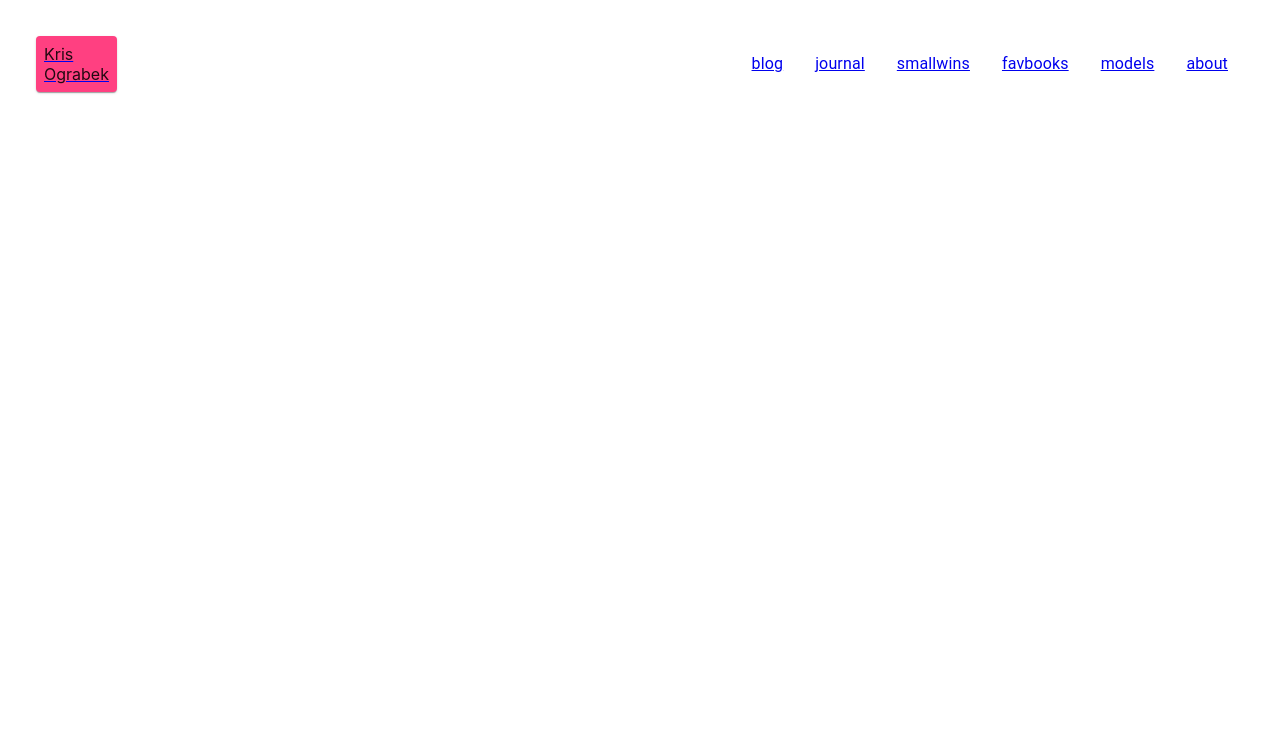
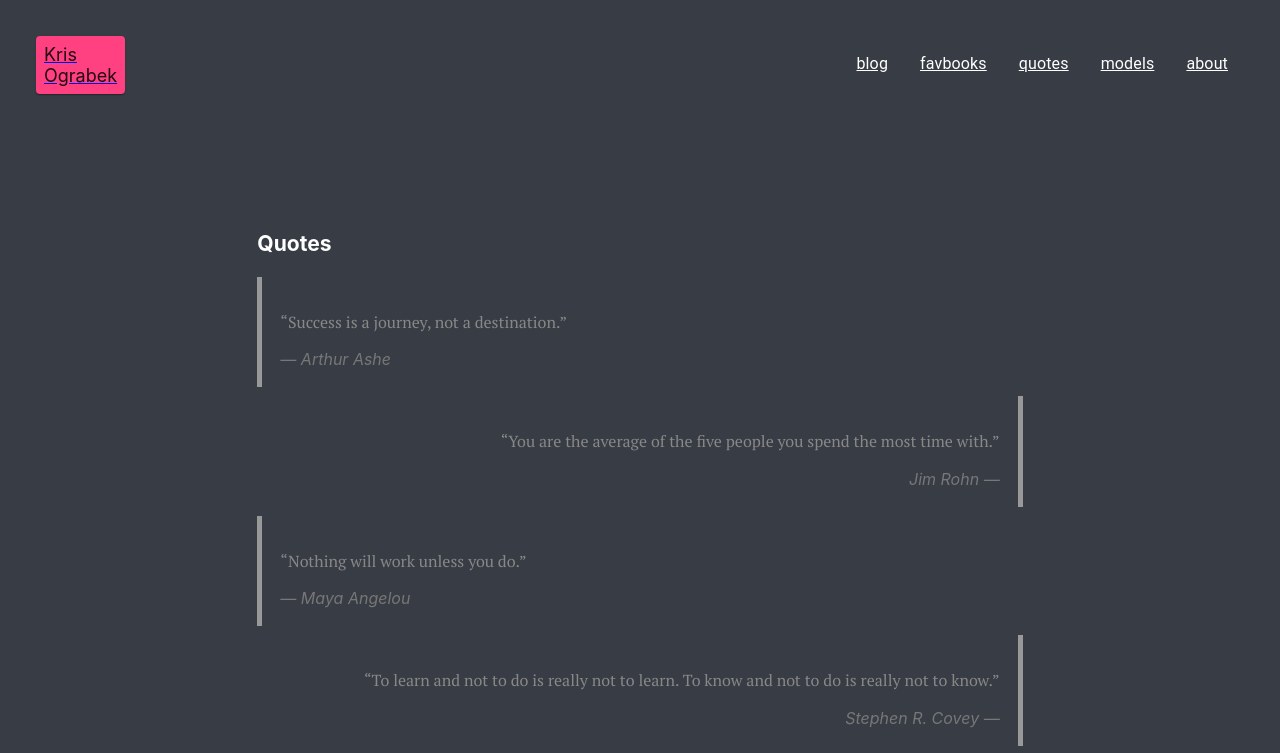
Before and after one commit to krisograbek/my-website, a React (Create React App) app: page /quotes in a window 1280 px wide. Shown: the top 753 px of the page. Built offline with nearby package versions, Linux system fonts and the light colour scheme.

Commit message:
add quote section, add top quotes to books

```diff
--- a/src/App.css
+++ b/src/App.css
@@ -1,38 +1,16 @@
+/* @import url("https://s3-us-west-2.amazonaws.com/s.cdpn.io/67439/basic.css"); */
+/*
 .App {
-  text-align: center;
-}
+} */
 
-.App-logo {
-  height: 40vmin;
-  pointer-events: none;
-}
-
-@media (prefers-reduced-motion: no-preference) {
-  .App-logo {
-    animation: App-logo-spin infinite 20s linear;
-  }
-}
-
-.App-header {
-  background-color: #282c34;
+.App {
+  /* text-align: center; */
+  background-color: #383c44;
   min-height: 100vh;
   display: flex;
   flex-direction: column;
-  align-items: center;
-  justify-content: center;
-  font-size: calc(10px + 2vmin);
+  align-items: flex-start;
+  justify-content: flex-start;
+  font-size: calc(10px + 1vmin);
   color: white;
 }
-
-.App-link {
-  color: #61dafb;
-}
-
-@keyframes App-logo-spin {
-  from {
-    transform: rotate(0deg);
-  }
-  to {
-    transform: rotate(360deg);
-  }
-}
--- a/src/App.js
+++ b/src/App.js
@@ -4,7 +4,9 @@ import PageLayout from './components/PageLayout';
 
 function App() {
   return (
-    <PageLayout />
+    <div className="App">
+      <PageLayout />
+    </div>
   );
 }
 
--- a/src/components/Content.js
+++ b/src/components/Content.js
@@ -7,6 +7,7 @@ import FavBooks from "./FavBooks";
 import Home from "./Home";
 import Journal from "./Journal";
 import Models from "./Models";
+import Quotes from "./Quotes";
 import SmallWins from "./SmallWins";
 
 const useStyles = makeStyles(() => ({
@@ -44,6 +45,9 @@ function Content() {
         <Route path="/favbooks">
           <FavBooks />
         </Route>
+        <Route path="/quotes">
+          <Quotes />
+        </Route>
         <Route path="/models">
           <Models />
         </Route>
--- a/src/components/MyLink.js
+++ b/src/components/MyLink.js
@@ -2,14 +2,18 @@ import React from "react";
 // import { Link } from "@material-ui/core";
 import { Link } from "react-router-dom";
 
-function MyLink(props){
+function MyLink(props) {
 
     // const preventDefault = (event) => event.preventDefault();
 
-    return(
-        <Link to={{
-            pathname:`/${props.text}`
-        }}>
+    return (
+        <Link
+            style={{
+                color: "white"
+            }}
+            to={{
+                pathname: `/${props.text}`
+            }}>
             {props.text}
         </Link>
     )
--- a/src/components/PageLayout.js
+++ b/src/components/PageLayout.js
@@ -16,11 +16,12 @@ const useStyles = makeStyles((theme) => ({
 
 function PageLayout() {
   const classes = useStyles();
-  const list = [
+  const navElements = [
     "blog",
-    "journal",
-    "smallwins",
+    // "journal",
+    // "smallwins",
     "favbooks",
+    'quotes',
     "models",
     "about"
   ]
@@ -39,7 +40,7 @@ function PageLayout() {
               <Logo />
             </Grid>
             <Grid item xs={9}>
-              <Navbar navList={list} />
+              <Navbar navList={navElements} />
             </Grid>
           </Grid>
         </Grid>
--- /dev/null
+++ b/src/components/Quote.css
@@ -0,0 +1,49 @@
+/* Source: https://codepen.io/tomhodgins/pen/gPaPoq */
+
+@import url("https://fonts.googleapis.com/css?family=Fira+Sans:300,400,500,700,300italic,400italic,500italic,700italic");
+@import url("https://fonts.googleapis.com/css?family=Source+Sans+Pro:200,300,400,600,700,900,200italic,300italic,400italic,600italic,700italic,900italic");
+
+@import url("https://fonts.googleapis.com/css?family=PT+Serif:400,700,400italic,700italic");
+
+blockquote {
+  margin: 0 auto;
+  padding: 1em;
+  border-left: 5px solid #999;
+}
+blockquote:before {
+  display: none;
+}
+blockquote:not(:first-of-type) {
+  margin-top: .5em;
+}
+blockquote p {
+  color: #888;
+  font-size: 12pt;
+  line-height: 1.4;
+  font-family: 'PT Serif', Cambria, 'Hoefler Text', Utopia, 'Liberation Serif', 'Nimbus Roman No9 L Regular', Times, 'Times New Roman', serif;
+}
+blockquote footer {
+  margin-top: .5em;
+  padding: 0;
+  color: #777;
+  font-size: 12pt;
+  text-align: left;
+  font-style: italic;
+}
+blockquote footer:before {
+  content: '— ';
+}
+blockquote:nth-of-type(even) {
+  text-align: right;
+  border-left: none;
+  border-right: 5px solid #999;
+}
+blockquote:nth-of-type(even) footer {
+  text-align: right;
+}
+blockquote:nth-of-type(even) footer:before {
+  content: '';
+}
+blockquote:nth-of-type(even) footer:after {
+  content: ' —';
+}
--- /dev/null
+++ b/src/components/Quotes.js
@@ -0,0 +1,41 @@
+import { Grid, makeStyles } from '@material-ui/core'
+import React from 'react'
+import quotes from './data/quotes.json'
+import "./Quote.css"
+
+const useStyles = makeStyles(() => ({
+  quote: {
+    color: 'red'
+  },
+  author: {
+    color: 'green'
+  }
+}));
+
+function Quotes() {
+  const classes = useStyles();
+  return (
+    <Grid item
+      xs={8}
+    >
+      <h3>Quotes</h3>
+      {/* <Grid container
+        direction="column"
+        justifyContent="center"
+        alignContent="center"
+      > */}
+      {quotes.map((quote) =>
+        // <Grid item
+        // >
+        <blockquote>
+          <p><q>{quote.quote}</q></p>
+          <footer >{quote.author}</footer>
+        </blockquote>
+        // </Grid>
+      )}
+      {/* </Grid> */}
+    </Grid>
+  )
+}
+
+export default Quotes
--- a/src/components/SmallWins.js
+++ b/src/components/SmallWins.js
@@ -2,7 +2,7 @@ import React from "react";
 
 function SmallWins() {
   return (
-    <h1>SmallWins</h1>
+    <h1>Small Wins</h1>
   )
 }
 
--- a/src/components/data/books.json
+++ b/src/components/data/books.json
@@ -14,7 +14,7 @@
             "author": "Abhishek Thakur",
             "authorLink": "favBooks",
             "description": "Hellow yellow",
-            "impact": "Mega Hands-On. Abhishek is beyond cool. Like the way he writes"
+            "impact": "Very Hands-On. Abhishek's fluency is out of any scale. You should check out his YouTube channel"
         }
     ],
     "personalGrowth": [
@@ -24,7 +24,25 @@
             "author": "Stephen R. Covey",
             "authorLink": "",
             "description": "Hellow yellow",
-            "impact": "Personal #1. Made me realize my life far from an independent one. I learned the word \"proactive\" which became a life-changer."
+            "impact": "Personal #1. The book helped me redefining Independence. I learned the word \"proactive\" which became a life-changer.",
+            "topQuotes": [
+                "We see the world, not as it is, but as we are ─ or, as we are conditioned to see it.",
+                "If I really want to improve my situation, I can work on the one thing over which I have control - myself.",
+                "Happiness, like unhappiness, is a proactive choice."
+            ]
+        },
+        {
+            "title": "How to Win Friends & Influence People",
+            "link": "link3",
+            "author": "Dale Carnegie",
+            "authorLink": "",
+            "description": "Hellow yellow",
+            "impact": "Personal #1. Made me realize my life far from an independent one. I learned the word \"proactive\" which became a life-changer.",
+            "topQuotes": [
+                "To be interesting, be interested.",
+                "Only knowledge that is used sticks in your mind.",
+                "There is only one way to get the best of an argument -- and that is to avoid it."
+            ]
         },
         {
             "title": "You Are a Badass",
--- /dev/null
+++ b/src/components/data/quotes.json
@@ -0,0 +1,30 @@
+[
+    {
+        "quote": "Success is a journey, not a destination.",
+        "author": "Arthur Ashe"
+    },
+    {
+        "quote": "You are the average of the five people you spend the most time with.",
+        "author": "Jim Rohn"
+    },
+    {
+        "quote": "Nothing will work unless you do.",
+        "author": "Maya Angelou"
+    },
+    {
+        "quote": "To learn and not to do is really not to learn. To know and not to do is really not to know.",
+        "author": "Stephen R. Covey"
+    },
+    {
+        "quote": "Success consists of going from failure to failure without loss of enthusiasm.",
+        "author": "Winston Churchill"
+    },
+    {
+        "quote": "If you're afraid to fail, then you're probably going to fail.",
+        "author": "Kobe Bryant"
+    },
+    {
+        "quote": "You can make more friends in two months by becoming interested in other people than you can in two years by trying to get other people interested in you.",
+        "author": "Dale Carnegie"
+    }
+]
```
